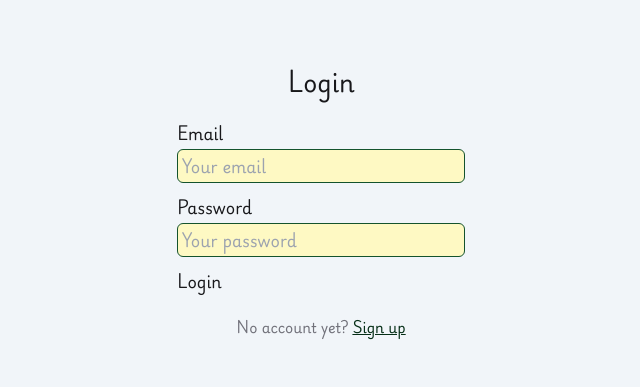
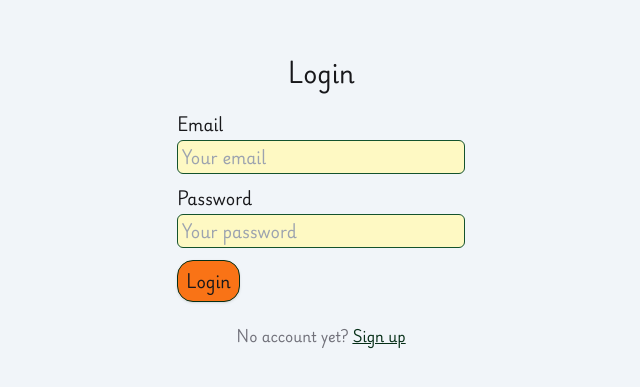
Before and after one commit to ade713/janaru, a Next.js app: page /login in a window 1280 px wide. Shown: the part 199-586 px from the top of the page, without its empty margins (319-959 px from the left). Built offline with nearby package versions, Linux system fonts and the light colour scheme.

Commit message:
- use submit button component

```diff
--- a/src/components/auth-form.tsx
+++ b/src/components/auth-form.tsx
@@ -1,4 +1,5 @@
 import React from "react";
+import { SubmitButton } from "./submit-button";
 
 type AuthFormProps = {
   formType: string;
@@ -44,7 +45,7 @@ export function AuthForm({ formType }: AuthFormProps) {
           required
         />
       </div>
-      <button type="submit">{buttonText}</button>
+      <SubmitButton>{buttonText}</SubmitButton>
     </form>
   );
 }
```
